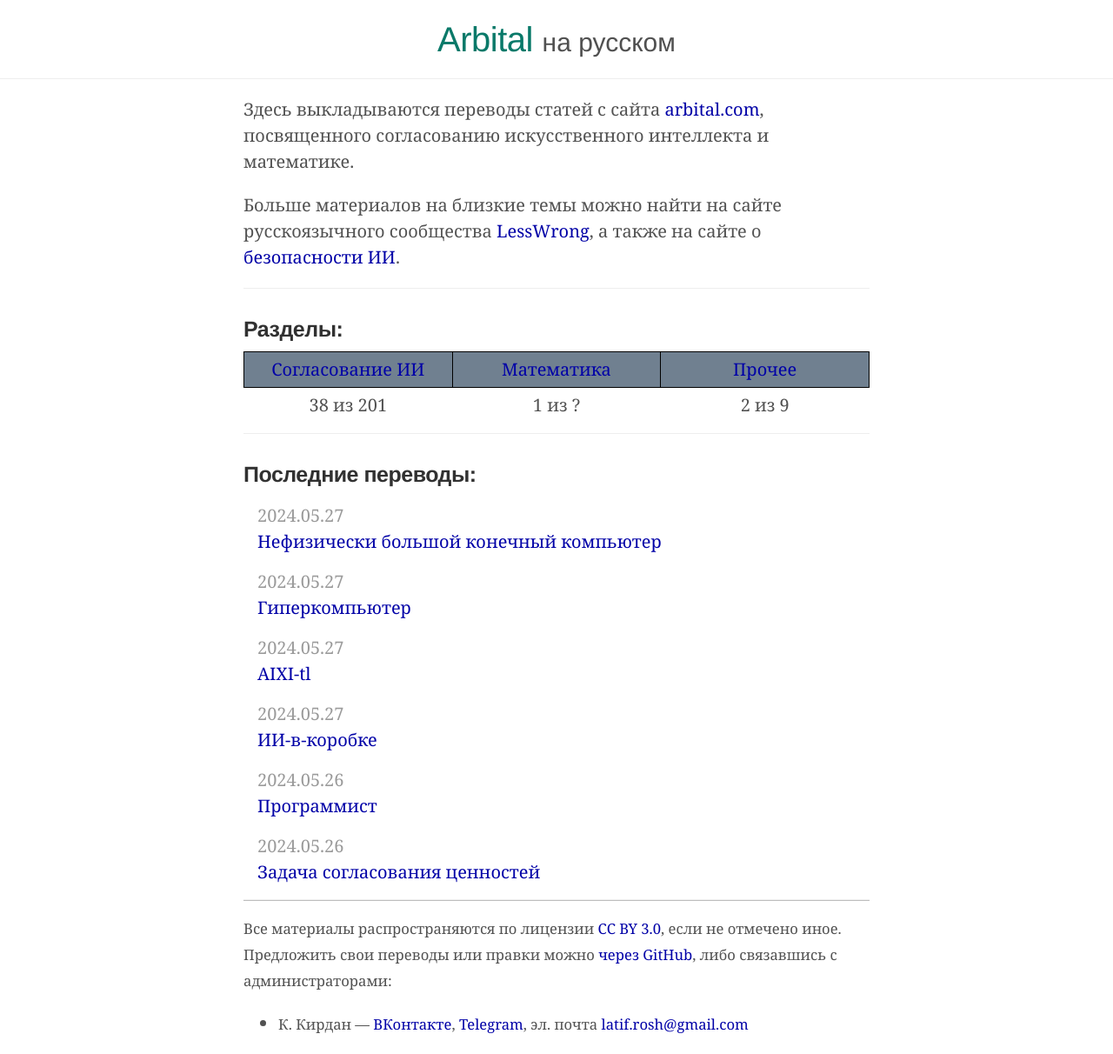
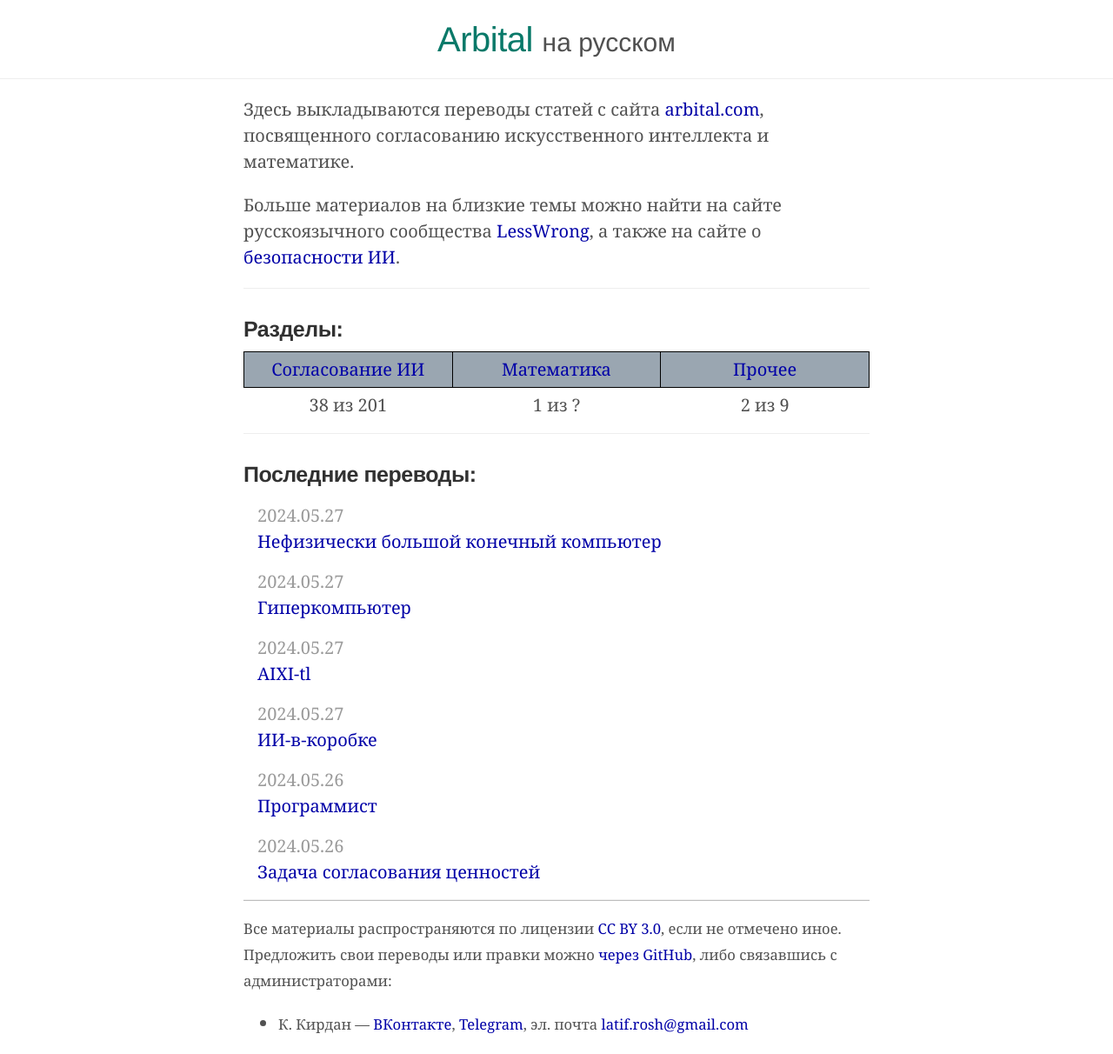
Before and after one commit to Arbital-RU/arbital-ru.github.io, a Jekyll site: the page built from index.md, in a window 1280 px wide. Shown: the whole page at 87% size. Built offline with Jekyll 4.4.1, drawn with Linux system fonts in a browser that asks for light colours.

Commit message:
Update domains.html

```diff
--- a/_includes/domains.html
+++ b/_includes/domains.html
@@ -1,8 +1,8 @@
 <table style="border: 0; margin: 8px 0 8px 0; background-color: white">
   <tr style="margin: 0; padding: 0">
-    <td style="border: 1px solid black; width: 30%; text-align: center;{% if include.domain == "AI" %} background-color: teal; color: white">Согласование ИИ{% else %} background-color: slategray; color: teal"><a href="/explore/ai_alignment" style="text-decoration: none">Согласование ИИ</a>{% endif %}</td>
-    <td style="border: 1px solid black; width: 30%; text-align: center;{% if include.domain == "math" %} background-color: teal; color: white">Математика{% else %} background-color: slategray; color: teal"><a href="/explore/math" style="text-decoration: none">Математика</a>{% endif %}</td>
-    <td style="border: 1px solid black; width: 30%; text-align: center;{% if include.domain == "other" %} background-color: teal; color: white">Прочее{% else %} background-color: slategray; color: teal"><a href="/explore/other" style="text-decoration: none">Прочее</a>{% endif %}</td>
+    <td style="border: 1px solid black; width: 30%; text-align: center;{% if include.domain == "AI" %} background-color: teal; color: white">Согласование ИИ{% else %} background-color: #9AA6B1; color: teal"><a href="/explore/ai_alignment" style="text-decoration: none">Согласование ИИ</a>{% endif %}</td>
+    <td style="border: 1px solid black; width: 30%; text-align: center;{% if include.domain == "math" %} background-color: teal; color: white">Математика{% else %} background-color: #9AA6B1; color: teal"><a href="/explore/math" style="text-decoration: none">Математика</a>{% endif %}</td>
+    <td style="border: 1px solid black; width: 30%; text-align: center;{% if include.domain == "other" %} background-color: teal; color: white">Прочее{% else %} background-color: #9AA6B1; color: teal"><a href="/explore/other" style="text-decoration: none">Прочее</a>{% endif %}</td>
   </tr>
   {% if include.info %}<tr style="margin: 0; padding: 0">
     <td style="border: 0; width: 30%; text-align: center; background-color: white; vertical-align: top">{% assign a = site.data.p | where: "domains", "ai_alignment" %}{% assign b = a | where: "translated", true %}{{ b.size }} из {{ a.size }}</td>
```
